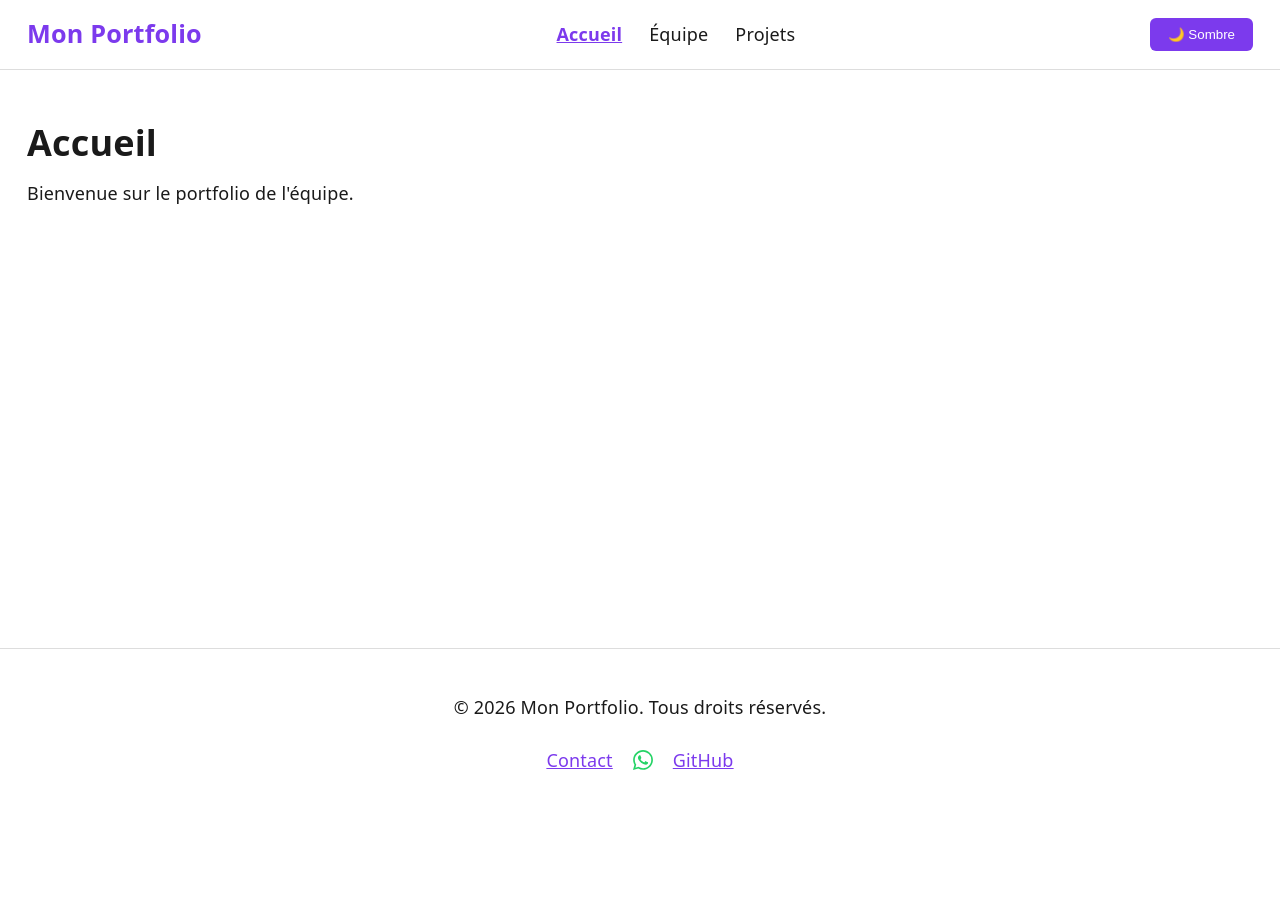
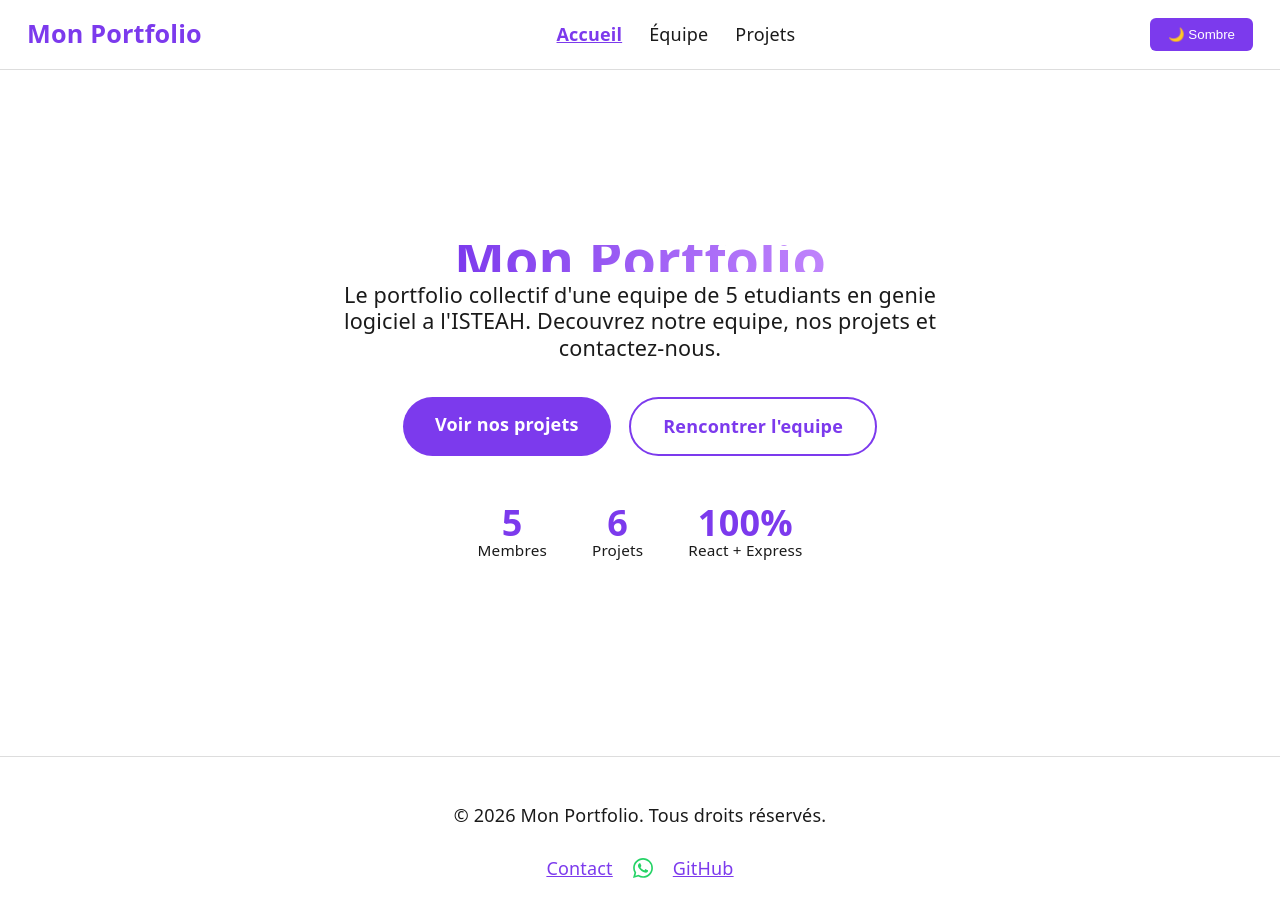
Before and after one commit to abentechpn/portfolio-equipe, a React (Vite) app in the folder client/: page / in a window 1280 px wide. Before the commit the page ends 800 px from the top, so only its background shows below. Built offline with nearby package versions, Linux system fonts and the light colour scheme.

Commit message:
Refonte de la page Accueil : hero, stats, liens rapides

```diff
--- a/client/src/data/membres.js
+++ b/client/src/data/membres.js
@@ -40,7 +40,7 @@ const membres = [
   },
   {
     id: 4,
-    nom: "Newson Laurané 4",
+    nom: "Newson Laurané",
     role: "Etat global & Integration API GitHub",
     bio: "Decris ici en 2-3 phrases ce que fait ce membre et ses competences.",
     parcours: "A completer : parcours academique et professionnel.",
--- /dev/null
+++ b/client/src/pages/Accueil.css
@@ -0,0 +1,86 @@
+.accueil-hero {
+  min-height: 70vh;
+  display: flex;
+  flex-direction: column;
+  align-items: center;
+  justify-content: center;
+  text-align: center;
+  padding: 3rem 1.5rem;
+  animation: entree 0.6s ease;
+}
+
+.accueil-titre {
+  font-size: 3rem;
+  margin-bottom: 0.6rem;
+  background: linear-gradient(90deg, var(--accent-color, #7c3aed), #c084fc);
+  -webkit-background-clip: text;
+  background-clip: text;
+  color: transparent;
+}
+
+.accueil-soustitre {
+  font-size: 1.2rem;
+  color: var(--text-color, #555);
+  max-width: 600px;
+  margin: 0 auto 2rem;
+}
+
+.accueil-boutons {
+  display: flex;
+  gap: 1rem;
+  flex-wrap: wrap;
+  justify-content: center;
+}
+
+.accueil-bouton {
+  padding: 0.8rem 1.8rem;
+  border-radius: 999px;
+  text-decoration: none;
+  font-weight: 600;
+  transition: transform 0.2s ease, opacity 0.2s ease;
+}
+
+.accueil-bouton--principal {
+  background: var(--accent-color, #7c3aed);
+  color: #fff;
+}
+
+.accueil-bouton--secondaire {
+  background: transparent;
+  border: 2px solid var(--accent-color, #7c3aed);
+  color: var(--accent-color, #7c3aed);
+}
+
+.accueil-bouton:hover {
+  transform: translateY(-3px);
+  opacity: 0.9;
+}
+
+.accueil-stats {
+  display: flex;
+  gap: 2.5rem;
+  justify-content: center;
+  margin-top: 3rem;
+  flex-wrap: wrap;
+}
+
+.accueil-stat {
+  text-align: center;
+}
+
+.accueil-stat-nombre {
+  font-size: 2rem;
+  font-weight: 700;
+  color: var(--accent-color, #7c3aed);
+  display: block;
+}
+
+.accueil-stat-label {
+  font-size: 0.85rem;
+  color: var(--text-color, #666);
+}
+
+@keyframes entree {
+  from { opacity: 0; transform: translateY(20px); }
+  to { opacity: 1; transform: translateY(0); }
+}
--- a/client/src/pages/Accueil.jsx
+++ b/client/src/pages/Accueil.jsx
@@ -1,10 +1,36 @@
-function Accueil() {
+import { Link } from 'react-router-dom';
+import membres from '../data/membres';
+import { projects } from '../data/projects';
+import './Accueil.css';
+
+export default function Accueil() {
   return (
-    <div>
-      <h1>Accueil</h1>
-      <p>Bienvenue sur le portfolio de l'équipe.</p>
+    <div className="accueil-hero">
+      <h1 className="accueil-titre">Mon Portfolio</h1>
+      <p className="accueil-soustitre">
+        Le portfolio collectif d'une equipe de 5 etudiants en genie logiciel a l'ISTEAH.
+        Decouvrez notre equipe, nos projets et contactez-nous.
+      </p>
+
+      <div className="accueil-boutons">
+        <Link to="/projets" className="accueil-bouton accueil-bouton--principal">Voir nos projets</Link>
+        <Link to="/equipe" className="accueil-bouton accueil-bouton--secondaire">Rencontrer l'equipe</Link>
+      </div>
+
+      <div className="accueil-stats">
+        <div className="accueil-stat">
+          <span className="accueil-stat-nombre">{membres.length}</span>
+          <span className="accueil-stat-label">Membres</span>
+        </div>
+        <div className="accueil-stat">
+          <span className="accueil-stat-nombre">{projects.length}</span>
+          <span className="accueil-stat-label">Projets</span>
+        </div>
+        <div className="accueil-stat">
+          <span className="accueil-stat-nombre">100%</span>
+          <span className="accueil-stat-label">React + Express</span>
+        </div>
+      </div>
     </div>
   );
 }
-
-export default Accueil;
```
